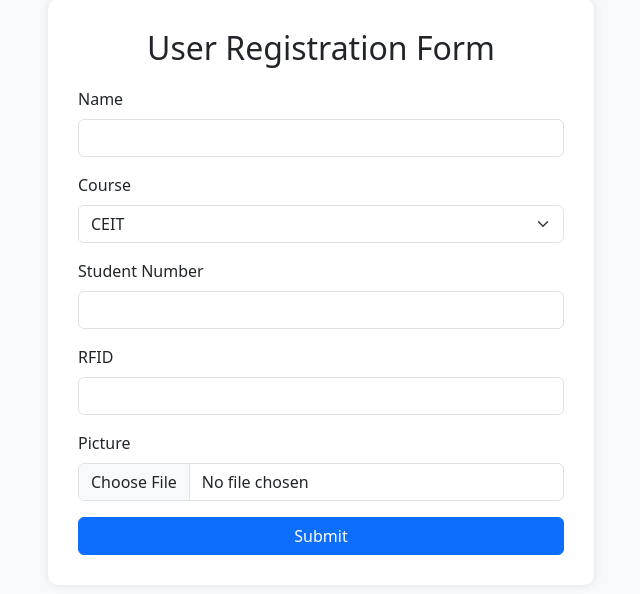
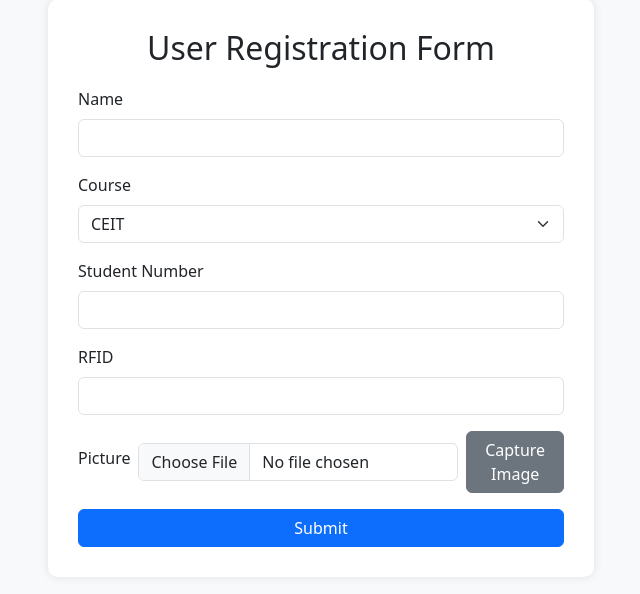
Before and after one commit to Rizzgods/PROJ-SYS, a Django app: page /user_side/home in a window 1280 px wide. Shown: the part 49-643 px from the top of the page, without its empty margins (319-959 px from the left). Run offline with Django 5.2, Linux system fonts and the light colour scheme.

Commit message:
working registration

```diff
--- a/borrow_sys/user_side/templates/user.html
+++ b/borrow_sys/user_side/templates/user.html
@@ -2,7 +2,6 @@
 <html lang="en">
 <head>
     <meta charset="UTF-8">
-    <meta http-equiv="X-UA-Compatible="IE=edge">
     <meta name="viewport" content="width=device-width, initial-scale=1.0">
     <title>User Form</title>
     <link href="https://cdn.jsdelivr.net/npm/bootstrap@5.3.3/dist/css/bootstrap.min.css" rel="stylesheet" integrity="sha384-QWTKZyjpPEjISv5WaRU9OFeRpok6YctnYmDr5pNlyT2bRjXh0JMhjY6hW+ALEwIH" crossorigin="anonymous">
@@ -22,6 +21,16 @@
         .hidden {
             display: none;
         }
+        .modal-body {
+            display: flex;
+            justify-content: center;
+            align-items: center;
+            flex-direction: column;
+        }
+        #video, #capturedImage, #canvas {
+            border: 1px solid #ddd;
+            background: #f8f9fa;
+        }
     </style>
 </head>
 <body>
@@ -30,9 +39,7 @@
             <div class="col-md-6">
                 <div class="form-container">
                     <h2 class="form-heading text-center">User Registration Form</h2>
-
                     <form id="userForm" method="post" action="{% url 'submit_user_form' %}" enctype="multipart/form-data">
-
                         {% csrf_token %}
                         <!-- Name Field -->
                         <div class="mb-3">
@@ -65,15 +72,18 @@
                         <!-- RFID Field -->
                         <div class="mb-3">
                             <label for="rfid" class="form-label">RFID</label>
-                            <input type="text" class="form-control" id="rfid" name="RFID" maxlength="10" required>
+                            <input type="password" class="form-control" id="rfid" name="RFID" maxlength="10" required>
                             {% if form.RFID.errors %}
                                 <div class="text-danger">{{ form.RFID.errors }}</div>
                             {% endif %}
                         </div>
                         <!-- Picture Field -->
-                        <div class="mb-3">
-                            <label for="pic" class="form-label">Picture</label>
-                            <input type="file" class="form-control" id="pic" name="pic">
+                        <div class="mb-3 d-flex align-items-center">
+                            <label for="pic" class="form-label me-2">Picture</label>
+                            <input type="file" class="form-control me-2" id="pic" name="pic">
+                            <button type="button" class="btn btn-secondary" data-bs-toggle="modal" data-bs-target="#cameraModal">
+                                Capture Image
+                            </button>
                             {% if form.pic.errors %}
                                 <div class="text-danger">{{ form.pic.errors }}</div>
                             {% endif %}
@@ -88,6 +98,92 @@
         </div>
     </div>
 
+    <!-- Camera Modal -->
+    <div class="modal fade" id="cameraModal" tabindex="-1" aria-labelledby="cameraModalLabel" aria-hidden="true">
+        <div class="modal-dialog modal-dialog-centered">
+            <div class="modal-content">
+                <div class="modal-header">
+                    <h5 class="modal-title" id="cameraModalLabel">Capture Image</h5>
+                    <button type="button" class="btn-close" data-bs-dismiss="modal" aria-label="Close"></button>
+                </div>
+                <div class="modal-body">
+                    <video id="video">Video stream not available.</video>
+                    <canvas id="canvas" class="hidden"></canvas>
+                    <img id="capturedImage" class="hidden" alt="Captured Image">
+                    <button id="capture" class="btn btn-primary mt-2">Capture</button>
+                    <button id="saveImage" class="btn btn-primary mt-2 hidden">Save Image</button>
+                    <button id="revert" class="btn btn-secondary mt-2 hidden">Capture Another</button>
+                </div>
+                <div class="modal-footer">
+                    <button type="button" class="btn btn-secondary" data-bs-dismiss="modal">Return to Forms</button>
+                </div>
+            </div>
+        </div>
+    </div>
+
+    <script>
+        // Script to handle camera and capture
+        (function() {
+            var video = document.getElementById('video');
+            var canvas = document.getElementById('canvas');
+            var context = canvas.getContext('2d');
+            var fileName = document.getElementById('Name')
+            var captureButton = document.getElementById('capture');
+            var saveButton = document.getElementById('saveImage');
+            var revertButton = document.getElementById('revert');
+            var picInput = document.getElementById('pic');
+            var capturedImage = document.getElementById('capturedImage');
+
+            navigator.mediaDevices.getUserMedia({ video: true })
+                .then(function(stream) {
+                    video.srcObject = stream;
+                    video.play();
+                })
+                .catch(function(err) {
+                    console.log("An error occurred: " + err);
+                });
+
+            captureButton.addEventListener('click', function() {
+                var width = video.videoWidth;
+                var height = video.videoHeight;
+                canvas.width = width;
+                canvas.height = height;
+                context.drawImage(video, 0, 0, width, height);
+                canvas.classList.remove('hidden');
+                video.classList.add('hidden');
+                saveButton.classList.remove('hidden');
+                captureButton.classList.add('hidden');
+                revertButton.classList.remove('hidden');
+            });
+
+            saveButton.addEventListener('click', function() {
+                canvas.toBlob(function(blob) {
+                    var fileName = document.getElementById('Name').value.trim();
+                    var file = new File([blob], fileName, { type: "image/png" });
+                    var dataTransfer = new DataTransfer();
+                    dataTransfer.items.add(file);
+                    picInput.files = dataTransfer.files;
+
+                    // Show the captured image
+                    var url = URL.createObjectURL(blob);
+                    capturedImage.src = url;
+                    capturedImage.classList.remove('hidden');
+                    canvas.classList.add('hidden');
+                    saveButton.classList.add('hidden');
+                    revertButton.classList.remove('hidden');
+                });
+            });
+
+            revertButton.addEventListener('click', function() {
+                capturedImage.classList.add('hidden');
+                video.classList.remove('hidden');
+                captureButton.classList.remove('hidden');
+                saveButton.classList.add('hidden');
+                revertButton.classList.add('hidden');
+            });
+        })();
+    </script>
+
     <script src="https://cdn.jsdelivr.net/npm/bootstrap@5.3.3/dist/js/bootstrap.bundle.min.js" integrity="sha384-YvpcrYf0tY3lHB60NNkmXc5s9fDVZLESaAA55NDzOxhy9GkcIdslK1eN7N6jIeHz" crossorigin="anonymous"></script>
 </body>
 </html>
```
Also changed, not shown: borrow_sys/media/selfies/OIP.jpg (deleted), borrow_sys/media/selfies/OIP_TrAopt9.jpg (deleted), borrow_sys/media/selfies/OIP_UXOoybH.jpg (deleted), borrow_sys/media/selfies/OIP_yxzF7Aw.jpg (deleted), borrow_sys/media/selfies/selfie.png (added), borrow_sys/media/selfies/thumb-1920-334685.jpg (deleted).
